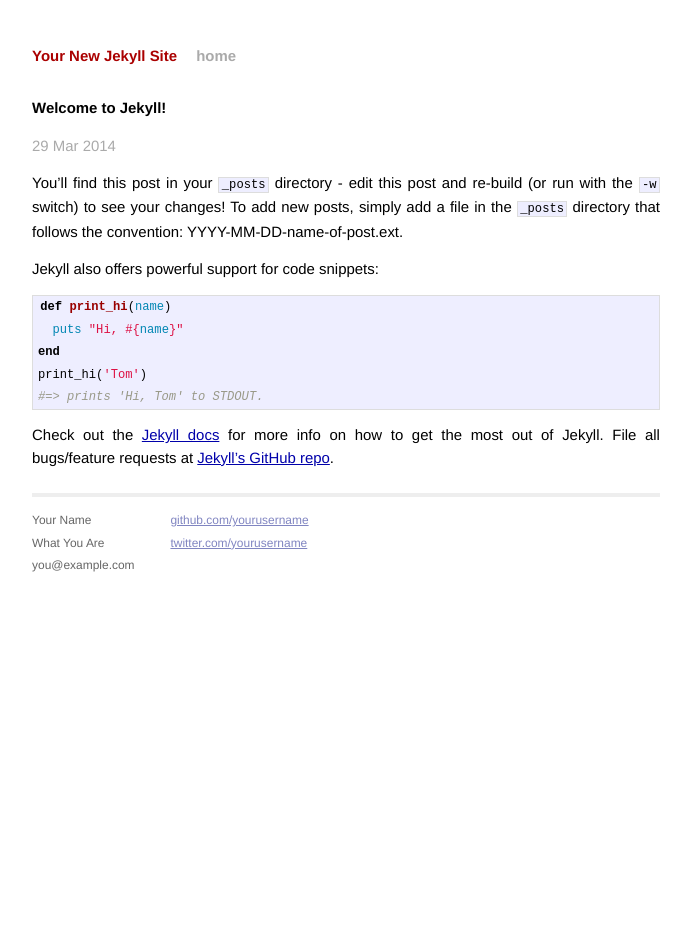
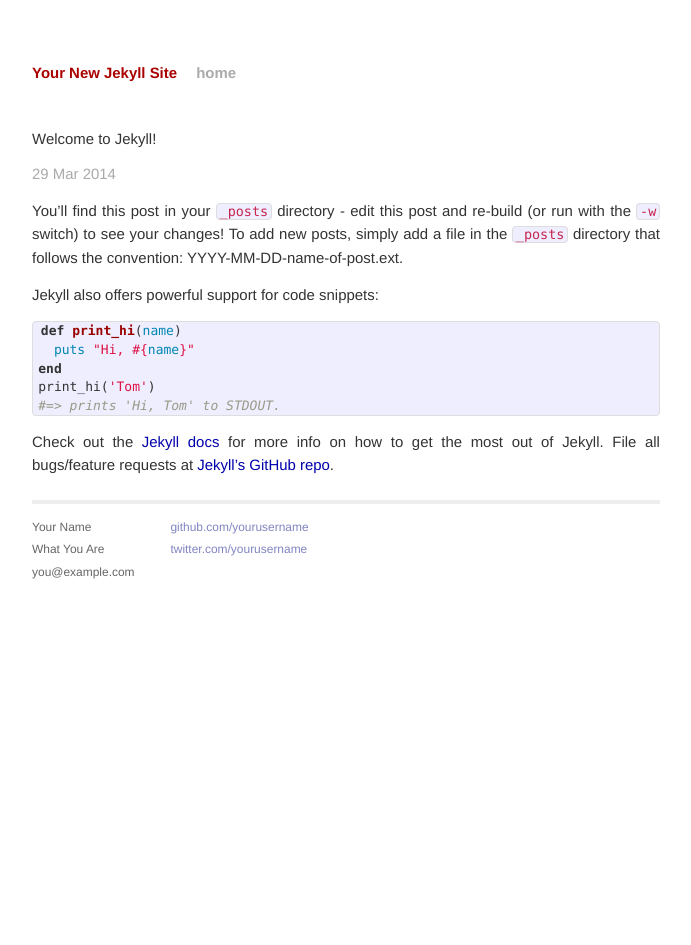
Before and after one commit to bcrowe/bryan-crowe.com, a Jekyll site: the page built from _posts/2014-03-29-welcome-to-jekyll.markdown, in a window 1280 px wide. Shown: the whole page, without its empty margins (294-985 px from the left). Built offline with Jekyll 4.4.1, drawn with Linux system fonts in a browser that asks for light colours; nearby versions of some CDN libraries; Markdown is read by kramdown in place of the engine named in the settings.

Commit message:
Add Bootstrap to layout

```diff
--- a/_layouts/default.html
+++ b/_layouts/default.html
@@ -5,13 +5,13 @@
         <meta http-equiv="X-UA-Compatible" content="IE=edge,chrome=1">
         <title>{{ page.title }}</title>
         <meta name="viewport" content="width=device-width">
-
+        <link href="//netdna.bootstrapcdn.com/bootstrap/3.1.1/css/bootstrap.min.css" rel="stylesheet">
         <!-- syntax highlighting CSS -->
         <link rel="stylesheet" href="/css/syntax.css">
 
         <!-- Custom CSS -->
         <link rel="stylesheet" href="/css/main.css">
-
+        <script src="//netdna.bootstrapcdn.com/bootstrap/3.1.1/js/bootstrap.min.js"></script>
     </head>
     <body>
 
```
